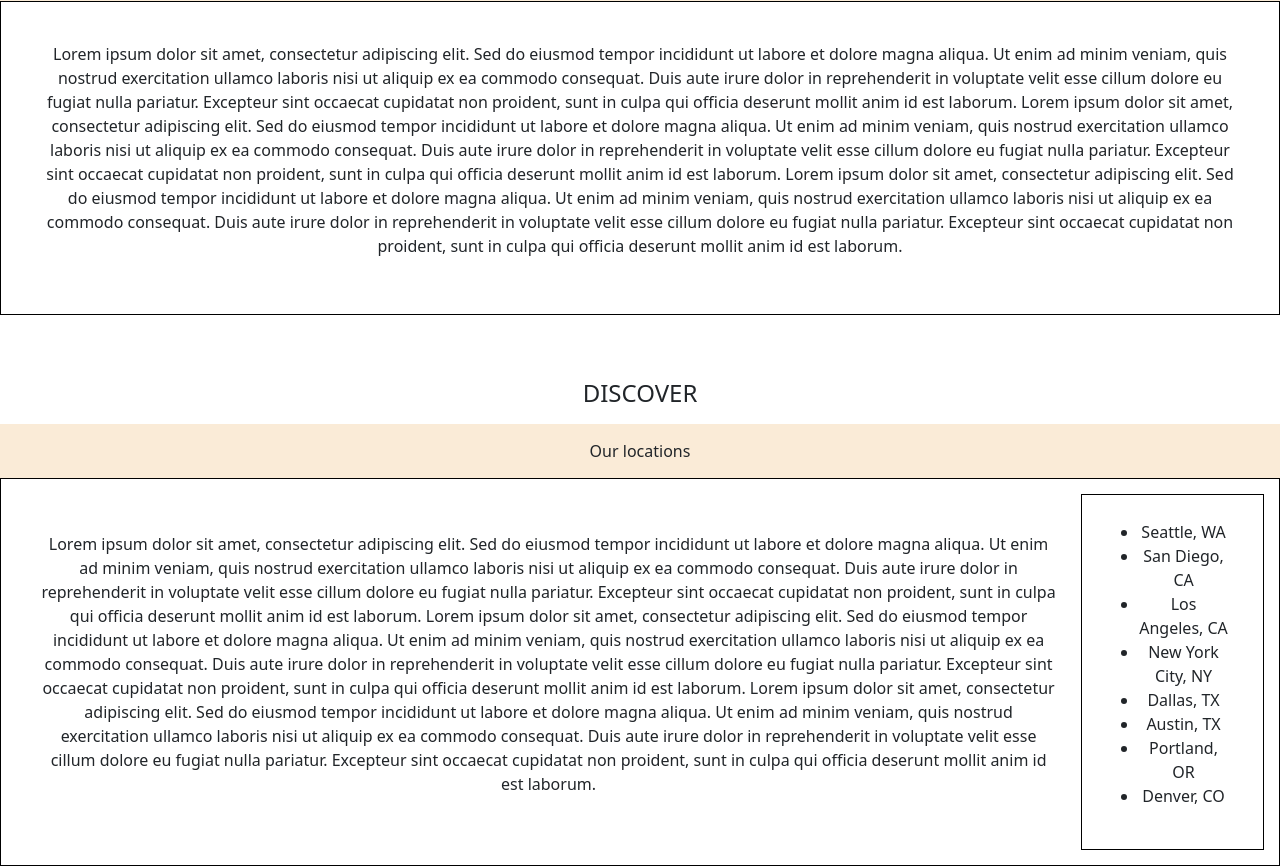
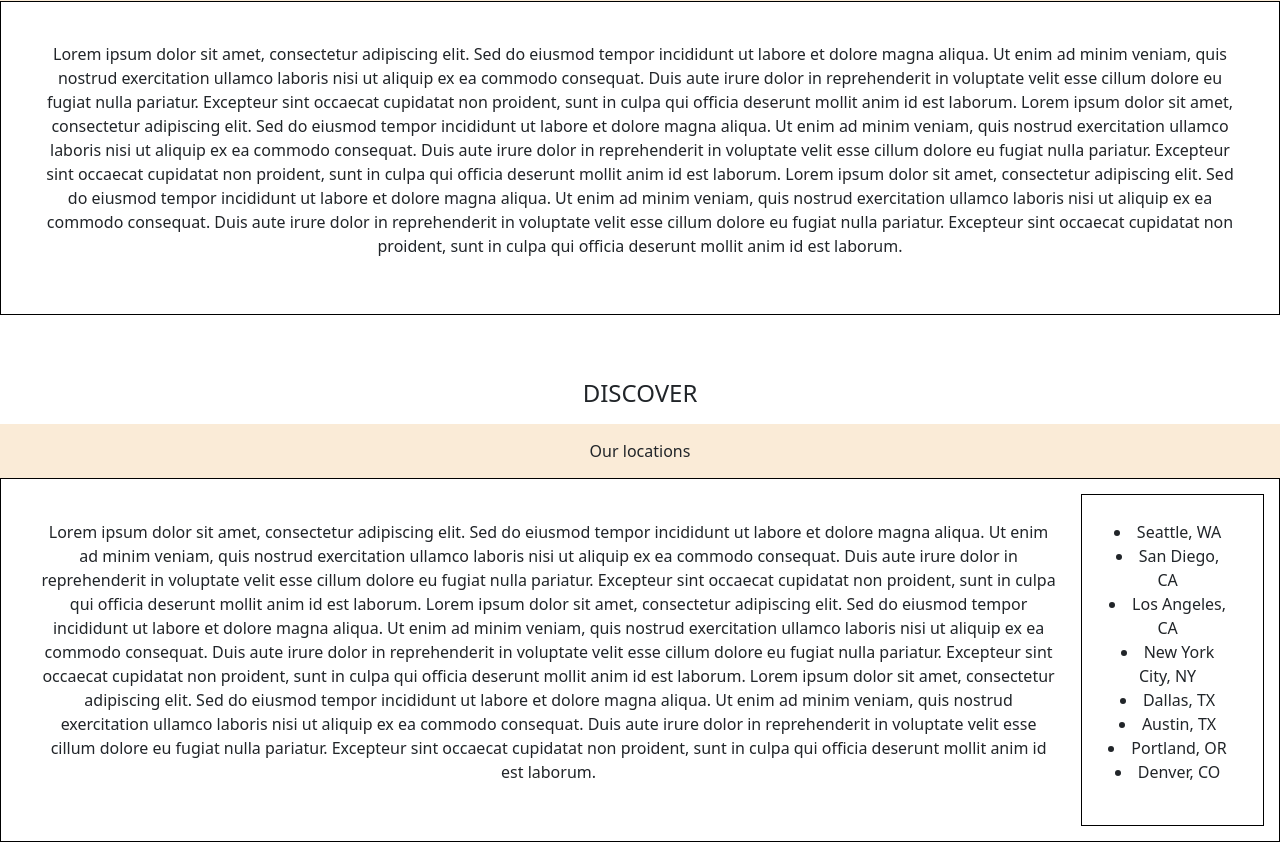
Before and after one commit to ZacharyJorg/Fast-Food-Website, a React (Vite) app: page / in a window 1280 px wide. Shown: the part 750-1616 px from the top of the page. After the commit the page ends 1592 px from the top, so only its background shows below. Built offline with nearby package versions, Linux system fonts and the light colour scheme.

Commit message:
fixed misplaced bullet points

```diff
--- a/src/App.css
+++ b/src/App.css
@@ -46,7 +46,7 @@
 }
 
 img {
-  height: 30rem;
+  height: 35rem;
 }
 
 .locations-container {
@@ -60,3 +60,8 @@ img {
 .dropdown-toggle {
   margin-right: 20px;
 }
+
+.locations-list {
+  list-style-position: inside;
+  padding-left: 0;
+}
```
